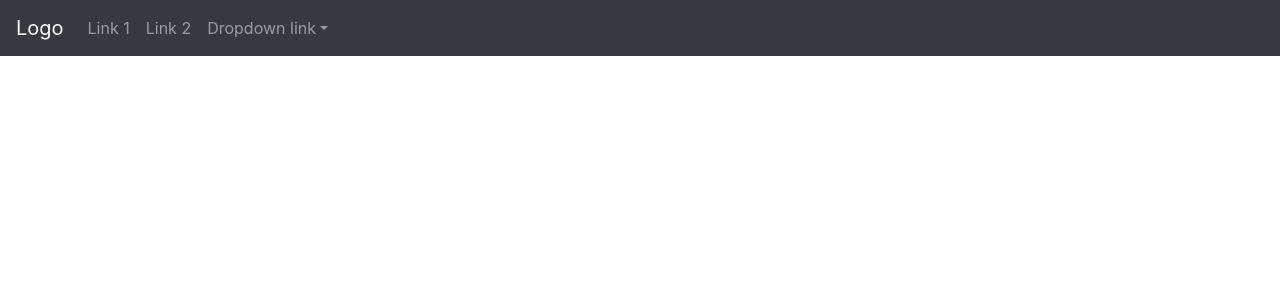
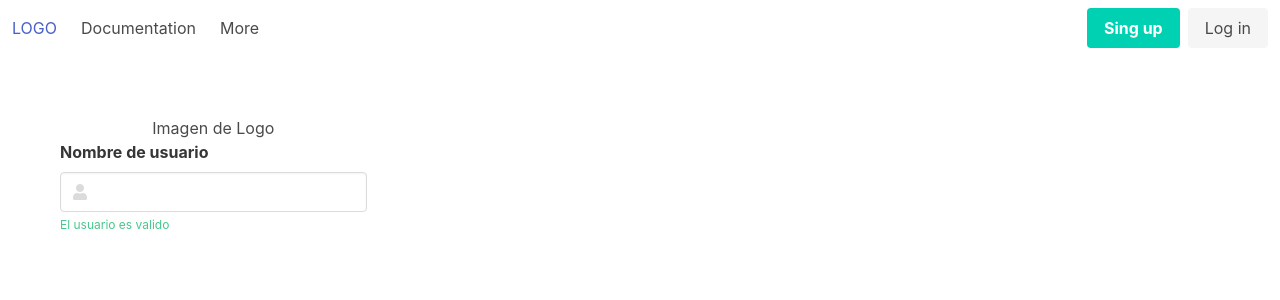
Before and after one commit to jhos-jqt/rddicyt-frontend, a React (Create React App) app: page /login in a window 1280 px wide. Shown: the top 300 px of the page. Built offline with nearby package versions, Linux system fonts and the light colour scheme.

Commit message:
Se cambio botstrap por bulma.io, ademas se agrego fontawesome para los iconos y finalmente se empezaron a crear paginas como la de inicio y login

```diff
--- a/package.json
+++ b/package.json
@@ -3,11 +3,12 @@
   "version": "0.1.0",
   "private": true,
   "dependencies": {
+    "@fortawesome/fontawesome-free": "^5.13.0",
     "@testing-library/jest-dom": "^5.7.0",
     "@testing-library/react": "^10.0.4",
     "@testing-library/user-event": "^10.3.1",
     "axios": "^0.19.2",
-    "bootstrap": "^4.5.0",
+    "bulma": "^0.8.2",
     "node-sass": "^4.14.1",
     "prop-types": "^15.7.2",
     "react": "^16.13.1",
--- a/src/components/App.jsx
+++ b/src/components/App.jsx
@@ -1,11 +1,21 @@
-import React from 'react';
-import "../styles/app.scss";
-import Home from './pages/Home';
+import React from 'react'
+import "../styles/app.scss"
+import Navbar from './organisms/Navbar'
+import Home from './pages/Home'
+import Login from './pages/Login'
+import NotFound from './pages/NotFound'
 
-import {BrowserRouter as Router, Route} from 'react-router-dom';
+import {BrowserRouter as Router, Route, Switch} from 'react-router-dom';
 
 const App = () => (
-  <Home></Home>
+  <Router>
+    <Navbar/>
+    <Switch>
+      <Route path="/" exact component={ Home } />
+      <Route path="/login" component={ Login } />
+      <Route component={ NotFound } />
+    </Switch>
+  </Router>
 )
 
 export default App;
--- a/src/components/organisms/Navbar.jsx
+++ b/src/components/organisms/Navbar.jsx
@@ -1,29 +1,63 @@
 import React, { useState } from 'react';
+import { NavLink } from 'react-router-dom';
+
+//TODO: corregir los href de las eqtiquetas a
 
 const Navbar = () => {
-    //const [isActive, setisActive] = React.useState(false);
-    //const [isActive, setisActive] = useState(false);
+    const [isActive, setisActive] = useState(false);
 
     return (
         <header>
-            <nav class="navbar navbar-expand-sm bg-dark navbar-dark">
-                <a class="navbar-brand" href="#">Logo</a>
-                <ul class="navbar-nav">
-                    <li class="nav-item">
-                        <a class="nav-link" href="#">Link 1</a>
-                    </li>
-                    <li class="nav-item">
-                        <a class="nav-link" href="#">Link 2</a>
-                    </li>
-                    <li class="nav-item dropdown">
-                        <a class="nav-link dropdown-toggle" href="#" id="navbardrop"data-toggle="dropdown"> Dropdown link</a>
-                        <div class="dropdown-menu">
-                            <a class="dropdown-item" href="#">Link 1</a>
-                            <a class="dropdown-item" href="#">Link 2</a>
-                            <a class="dropdown-item" href="#">Link 3</a>
+            <nav className="navbar" role="navigation" aria-label="main navigation">
+                <div className="navbar-brand">
+                    <NavLink exact to="/" className="navbar-item">
+                        <h1>LOGO</h1>
+                    </NavLink>
+                    <a onClick={() => { setisActive(!isActive) }} role="button" className={`navbar-burger burger ${isActive ? "is-active" : ""}`} aria-label="menu" aria-expanded="false" data-target="navbarBasicExample">
+                        <span aria-hidden="true"></span>
+                        <span aria-hidden="true"></span>
+                        <span aria-hidden="true"></span>
+                    </a>
+                </div>
+                <div id="navbarBasicExample" className={`navbar-menu ${isActive ? "is-active" : ""}`}>
+                    <div className="navbar-start">
+                        <a className="navbar-item">
+                            Documentation
+                        </a>
+                        <div className="navbar-item has-dropdown is-hoverable">
+                            <a className="navbar-item">
+                                More
+                            </a>
+                            <div className="navbar-dropdown">
+                                <a className="navbar-item">
+                                    About
+                                </a>
+                                <a className="navbar-item">
+                                    Jobs
+                                </a>
+                                <a className="navbar-item">
+                                    Contact
+                                </a>
+                                <hr className="navbar-divider"/>
+                                <a className="navbar-item">
+                                    Report
+                                </a>
+                            </div>
                         </div>
-                    </li>
-                </ul>
+                    </div>
+                    <div className="navbar-end">
+                        <div className="navbar-item">
+                            <div className="buttons">
+                                <a className="button is-primary">
+                                    <strong>Sing up</strong>
+                                </a>
+                                <NavLink to="login" className="button is-light">
+                                    Log in
+                                </NavLink>
+                            </div>
+                        </div>
+                    </div>
+                </div>
             </nav>
         </header>
     )
--- a/src/components/pages/Home.jsx
+++ b/src/components/pages/Home.jsx
@@ -1,8 +1,7 @@
-import React from 'react';
-import Navbar from '../organisms/Navbar';
+import React from 'react'
 
 const Home = () => (
-    <Navbar/>
+    <h1>Home</h1>
 )
 
 export default Home
--- /dev/null
+++ b/src/components/pages/Login.jsx
@@ -0,0 +1,28 @@
+import React from 'react'
+
+const Login = () => (
+    <div className="colums">
+        <div className="column is-4">
+            <section className="section">
+                <div className="has-text-centered">
+                    <h1>Imagen de Logo</h1>
+                </div>
+                <div className="field">
+                    <label className="label">Nombre de usuario</label>
+                    <div className="control has-icons-left has-icons-right">
+                        <input className="input" type="text"/>
+                        <span className="icon is-small is-left">
+                            <i className="fas fa-user"></i>
+                        </span>
+                    </div>
+                    <p className="help is-success">El usuario es valido</p>
+                </div>
+            </section>
+        </div>
+        <div className="column is-6">
+
+        </div>
+    </div>
+)
+
+export default Login
--- /dev/null
+++ b/src/components/pages/NotFound.jsx
@@ -0,0 +1,7 @@
+import React from "react";
+
+const NotFound = () => (
+    <h1>Error pagina no encontrada</h1>
+)
+
+export default NotFound
--- a/src/styles/app.scss
+++ b/src/styles/app.scss
@@ -1 +1,11 @@
-@import "~bootstrap/scss/bootstrap.scss";
+//Import fontawesome
+$fa-font-path: "~@fortawesome/fontawesome-free/webfonts";
+
+@import "~@fortawesome/fontawesome-free/scss/fontawesome.scss";
+@import "~@fortawesome/fontawesome-free/scss/solid.scss";
+@import "~@fortawesome/fontawesome-free/scss/brands.scss";
+@import "~@fortawesome/fontawesome-free/scss/regular.scss";
+
+//Import Bulma.io
+
+@import "~bulma/css/bulma.css";
```
Also changed, not shown: 1 other file (tests, documents, lock files or other folders).
